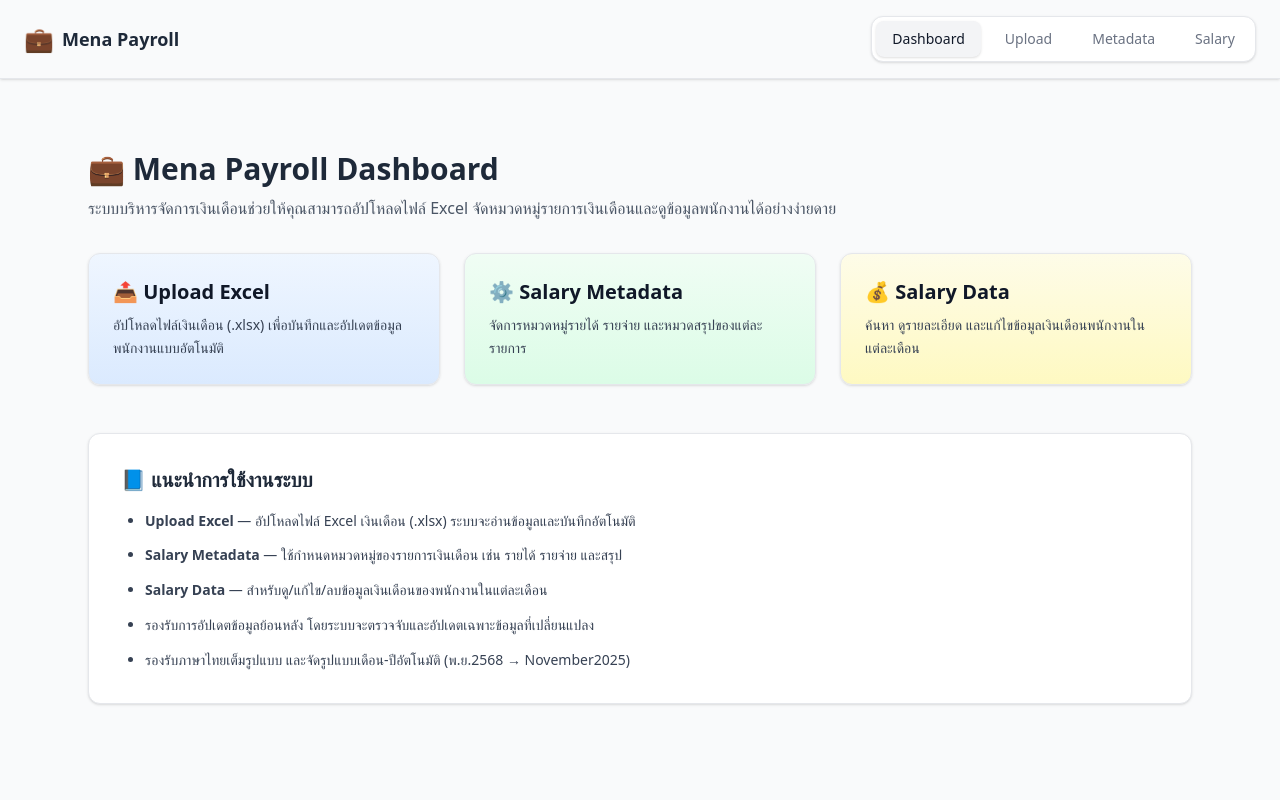
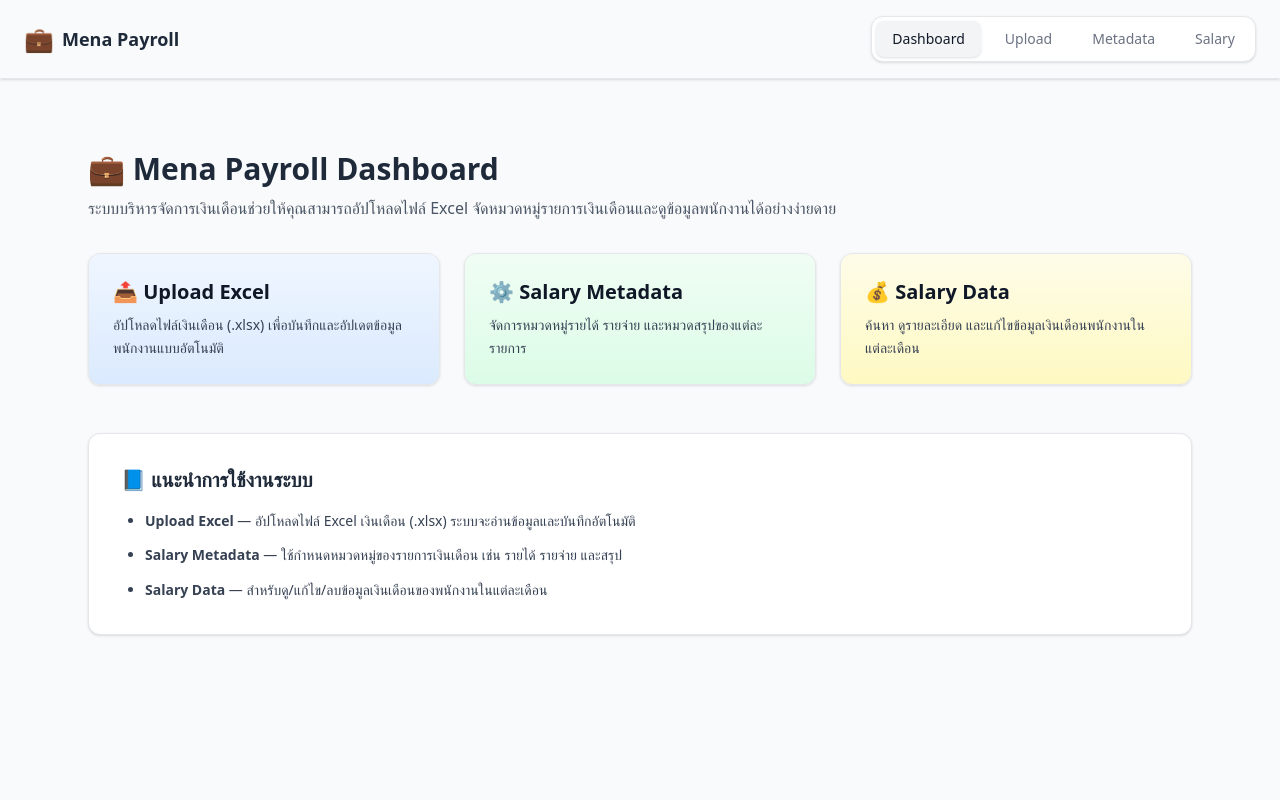
Before and after one commit to nrk16p/hr_payslip, a Next.js app: page / in a window 1280 px wide. Shown: the top 800 px of the page. Built offline with nearby package versions, Linux system fonts and the light colour scheme.

Commit message:
Update index.jsx

```diff
--- a/pages/index.jsx
+++ b/pages/index.jsx
@@ -69,12 +69,6 @@ export default function Dashboard() {
             <li>
               <b>Salary Data</b> — สำหรับดู/แก้ไข/ลบข้อมูลเงินเดือนของพนักงานในแต่ละเดือน
             </li>
-            <li>
-              รองรับการอัปเดตข้อมูลย้อนหลัง โดยระบบจะตรวจจับและอัปเดตเฉพาะข้อมูลที่เปลี่ยนแปลง
-            </li>
-            <li>
-              รองรับภาษาไทยเต็มรูปแบบ และจัดรูปแบบเดือน-ปีอัตโนมัติ (พ.ย.2568 → November2025)
-            </li>
           </ul>
         </div>
       </div>
```
